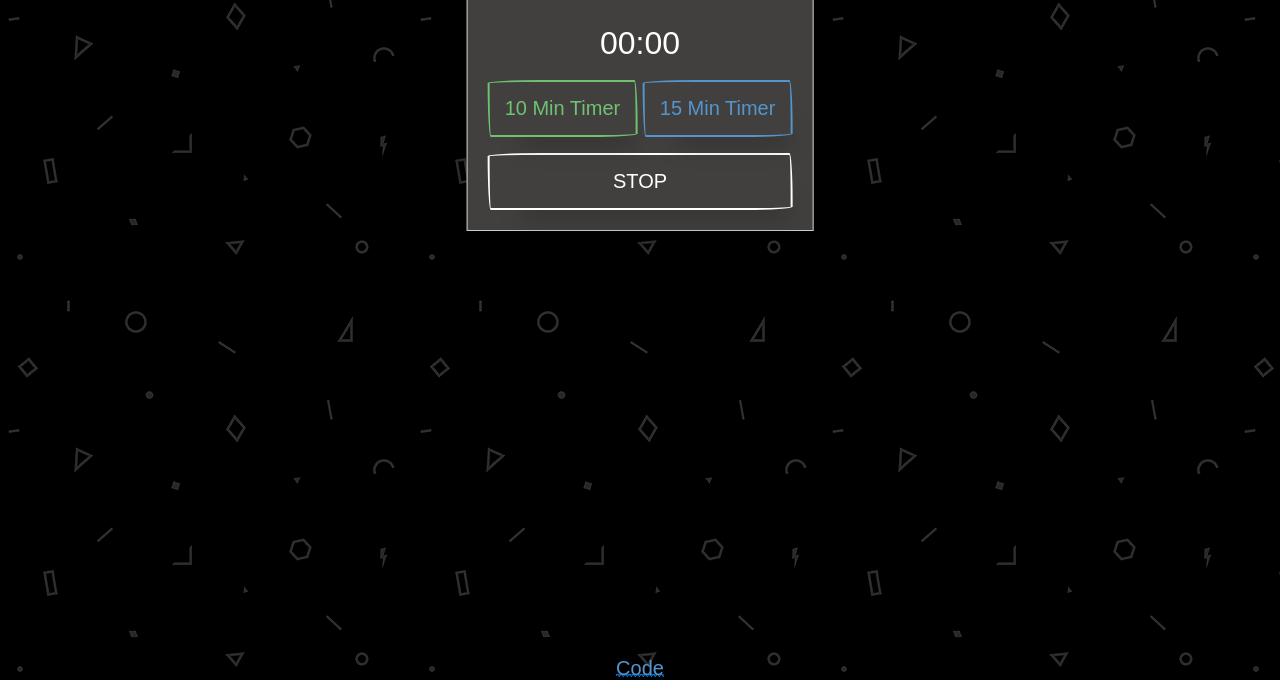
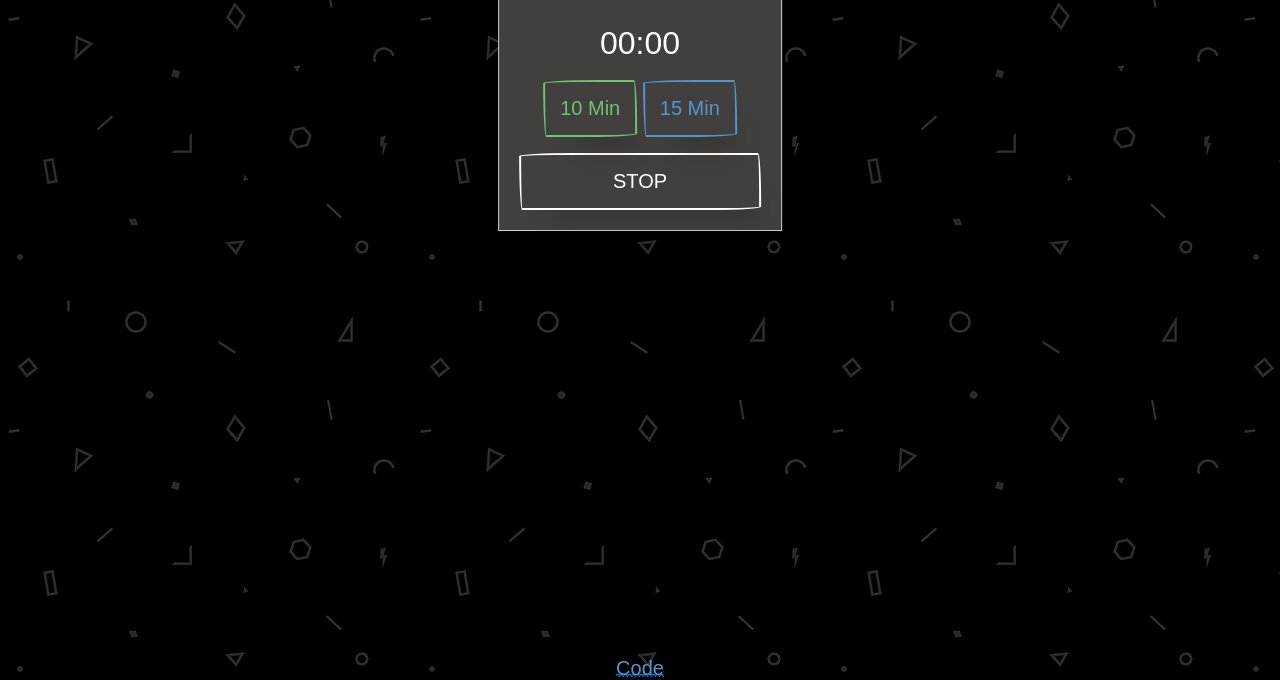
Before and after one commit to BinaryDigitCodes/gametimer, a plain HTML site: page index.html in a window 1280 px wide. Shown: the part 120-800 px from the top of the page. Drawn offline with nearby package versions, Linux system fonts and the light colour scheme; a web font is replaced by a local one.

Commit message:
change name

```diff
--- a/index.html
+++ b/index.html
@@ -19,8 +19,8 @@
 
             <div id="controls">
                 <!-- <button class="btn-danger-outline" name="changegame" onclick="countdown(1500);"></button> -->
-                <button class="btn-success-outline" name="shortBreak" onclick="countdown(600);">10 Min Timer</button>
-                <button class="btn-secondary-outline" name="longBreak" onclick="countdown(900);">15 Min Timer</button>
+                <button class="btn-success-outline" name="shortBreak" onclick="countdown(600);">10 Min</button>
+                <button class="btn-secondary-outline" name="longBreak" onclick="countdown(900);">15 Min</button>
                 <button class="btn-block btn-primary-outline" name="stop" onclick="stopTimer();">STOP</button>
             </div>
 
@@ -30,7 +30,7 @@
         </div>
 
     <footer>
-        <a href="https://github.com/BinaryDigitDev/game-timer">Code</a>
+        <a href="https://github.com/BinaryDigitDev/gametimer">Code</a>
     </footer>
     </body>
 </html>
--- a/pomodoro.js
+++ b/pomodoro.js
@@ -6,7 +6,7 @@ function publishTimer(timer) {
 
     const timerElement = document.getElementById("timerText");
     timerElement.innerHTML = timer;
-    document.title = "[" + timer + "] Pomodoro Timer";
+    document.title = "[" + timer + "] Timer";
 }
 
 function stopTimer() {
```
